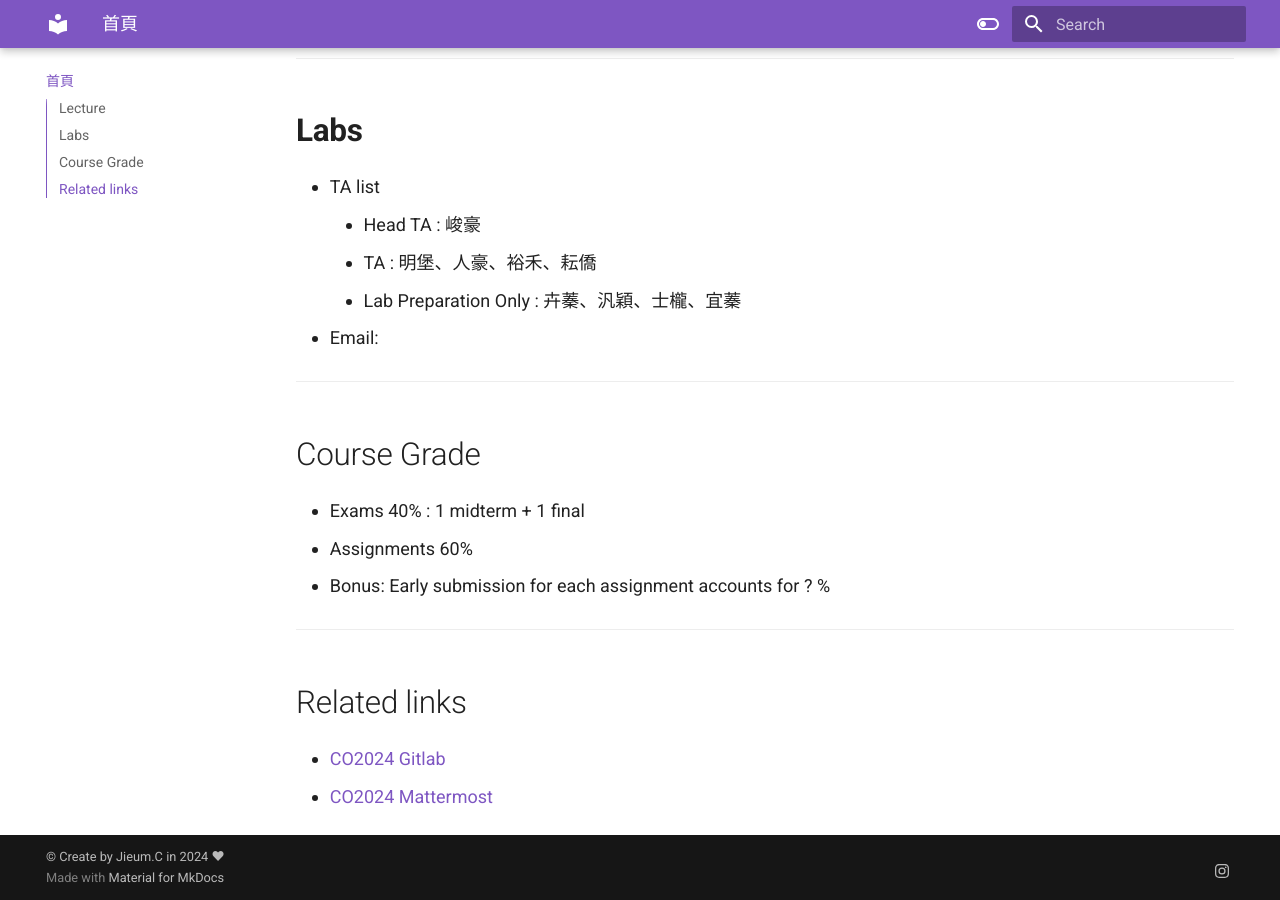
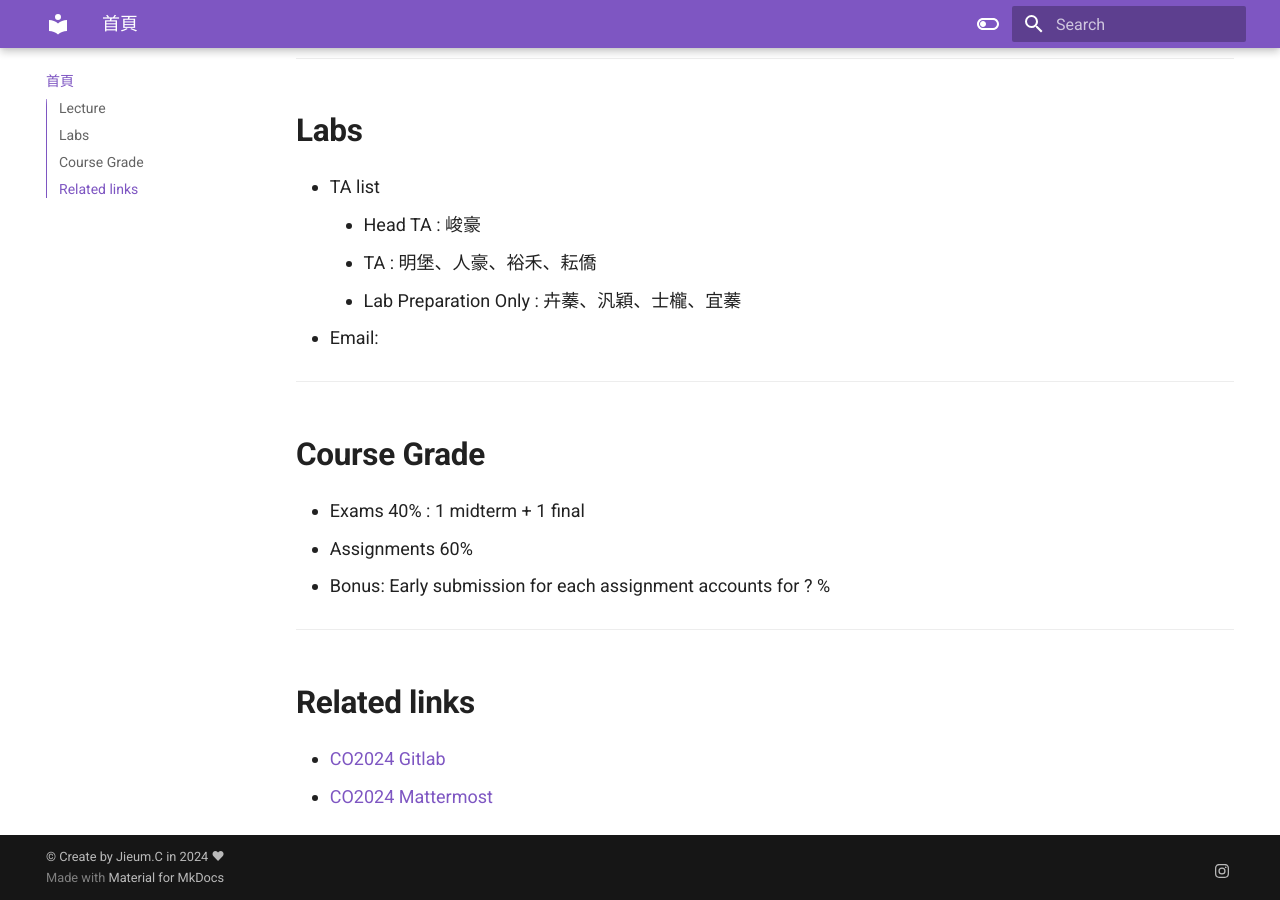
Before and after one commit to Jieumban/Test_mkdocs-, an MkDocs documentation site: the page built from docs/index.md, in a window 1280 px wide and 900 px high, scrolled down 785 px. Built offline with MkDocs 1.6.1 and Material for MkDocs 9.7.7, drawn with Linux system fonts in a browser that asks for light colours; nearby versions of some CDN libraries.

```diff
--- a/docs/index.md
+++ b/docs/index.md
@@ -27,13 +27,13 @@
 
 ---
 
-## Course Grade
+## **Course Grade**
 - Exams 40% : 1 midterm + 1 final
 - Assignments 60%
 - Bonus: Early submission for each assignment accounts for ? %
 
 ---
 
-## Related links
+## **Related links**
 - [CO2024 Gitlab]()
 - [CO2024 Mattermost]()
```
